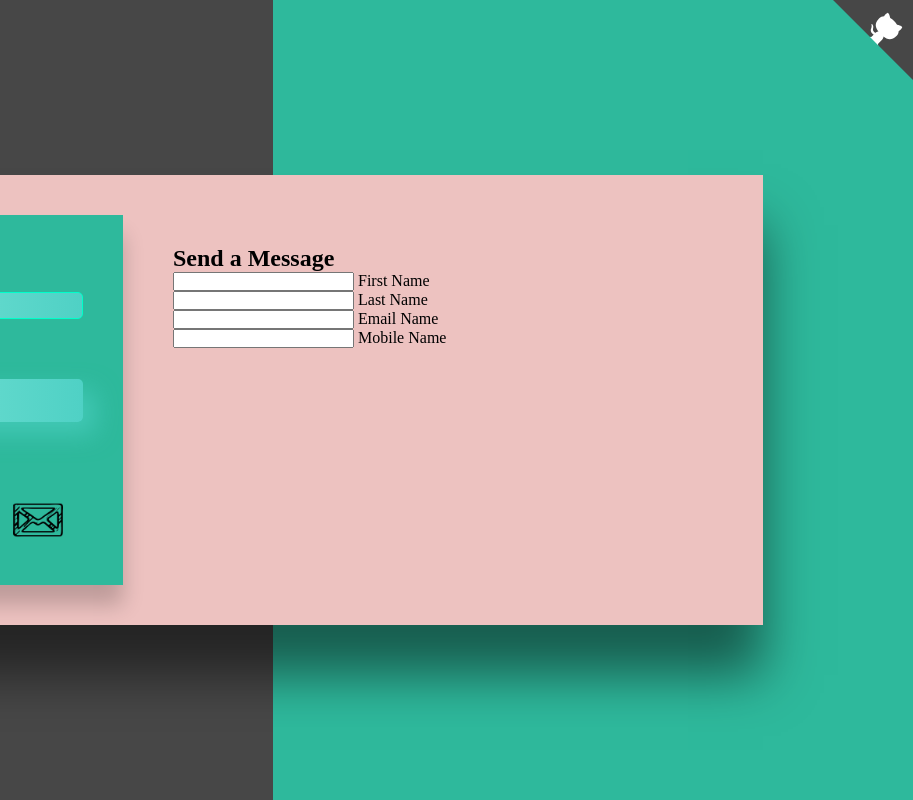
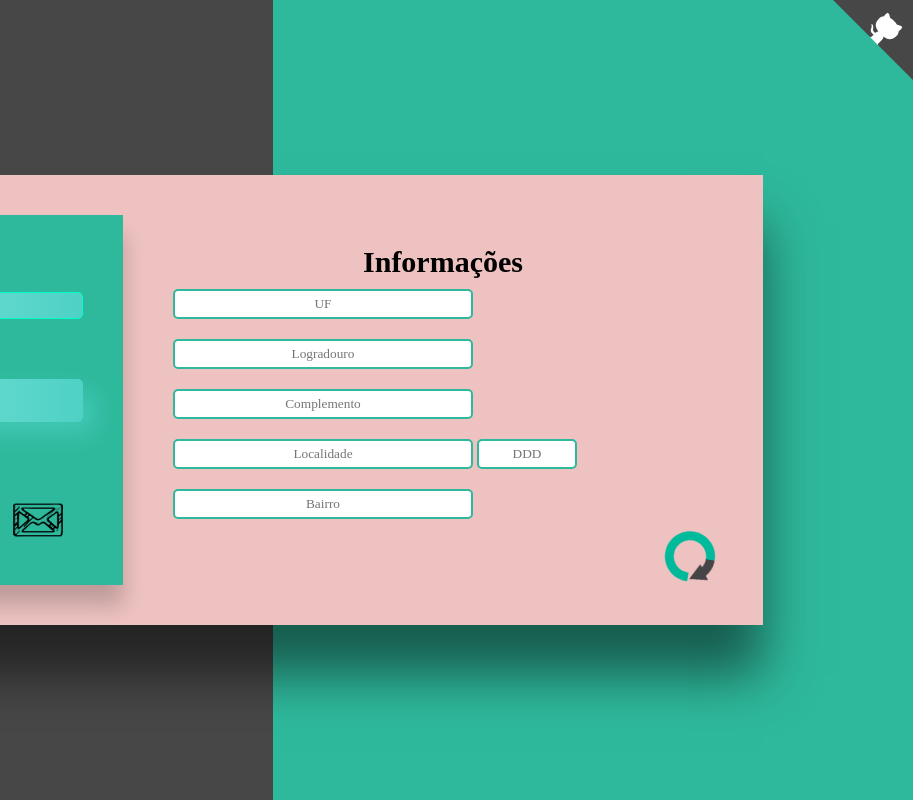
Before and after one commit to carlossroliveira/ZIP-Code, a plain HTML site: page index.html in a window 1280 px wide. Shown: the full height of the page, 367-1280 px from the left. Drawn offline with Linux system fonts and the light colour scheme; a web font is replaced by a local one.

Commit message:
initial
03/07/2021

```diff
--- a/assets/style/main.scss
+++ b/assets/style/main.scss
@@ -165,13 +165,13 @@
                                         color: black;
                                         text-decoration: none;
                                         width: 5rem;
+                                        transition: .3s ease-in-out;
 
                                         img {
                                             width: 100%;
                                         }
 
-                                        &:hover:nth-child(1) {
-                                            transition: .5s;
+                                        &:hover {
                                             transform: rotateZ(-30deg);
                                         }
                                     }
@@ -181,6 +181,7 @@
                     }
 
                     .contactForm {
+
                         position: absolute;
                         padding: 70px 50px;
                         background-color: #EDC2C0;
@@ -189,6 +190,45 @@
                         width: 840px;
                         height: 100%;
                         box-shadow: 0 50px 50px rgba(0, 0, 0, 0.5);
+
+                        h2 {
+                            font-size: 3rem;
+                            font-weight: 900;
+                            text-align: center;
+                        }
+
+                        input {
+                            font-family: 'Marko One', serif;
+                            text-align: center;
+                            outline: none;
+                            padding: 5px;
+                            width: 30rem;
+                            border: 2px solid #2EB99C;
+                            border-radius: 5px;
+                            margin: 1rem 0rem;
+
+                        }
+
+                        input:nth-child(2) {
+                            width: 10rem;
+                        }
+
+                        .ImgReset {
+                            width: 5rem;
+                            display: block;
+                            margin: 0 0 0 auto;
+                            cursor: pointer;
+                            transform: rotate(100deg);
+                            transition: .5s ease-in-out;
+
+                            &:hover {
+                                transform: rotateZ(-10deg);
+                            }
+
+                            img {
+                                width: 100%;
+                            }
+                        }
                     }
                 }
             }
--- a/index.html
+++ b/index.html
@@ -27,7 +27,7 @@
             <div class="contactinfo">
                 <div class="containerCep">
                     <h1>CEP</h1>
-                    <input type="text" autofocus>
+                    <input type="text" autocomplete="off" autofocus>
                     <button type="submit" class="button">Enviar</button>
                 </div>
                 <div class="containerIcon">
@@ -49,28 +49,33 @@
             </div>
 
 
+            <div class="contactForm">
+                <h2>Informações</h2>
+                <div>
+                    <div>
+                        <input type="text" autocomplete="off" placeholder="UF">
+                    </div>
+                    <div>
+                        <input type="text" autocomplete="off" placeholder="Logradouro">
+                    </div>
+                    <div>
+                        <input type="text" autocomplete="off" placeholder="Complemento">
+                    </div>
+                    <div>
+                        <input type="text" autocomplete="off" placeholder="Localidade">
+                        <input type="text" autocomplete="off" placeholder="DDD">
+                    </div>
+                    <div>
+                        <input type="text" autocomplete="off" placeholder="Bairro">
+                    </div>
 
-            <div class="contactForm">
-                <h2>Send a Message</h2>
-                <div class="formBox">
-                    <div class="inputBox w50">
-                        <input type="text" name="" required autocomplete="off">
-                        <span>First Name</span>
-                    </div>
-                    <div class="inputBox w50">
-                        <input type="text" name="" required autocomplete="off">
-                        <span>Last Name</span>
-                    </div>
-                    <div class="inputBox w50">
-                        <input type="text" name="" required autocomplete="off">
-                        <span>Email Name</span>
-                    </div>
-                    <div class="inputBox w50">
-                        <input type="text" name="" required autocomplete="off">
-                        <span>Mobile Name</span>
-                    </div>
+                </div>
+                <div class="ImgReset">
+                    <img src="assets/img/circular-arrow.png" alt="reset">
                 </div>
             </div>
+
+
         </div>
     </section>
 
```
Also changed, not shown: assets/img/circular-arrow.png (added), assets/style/main.css.
